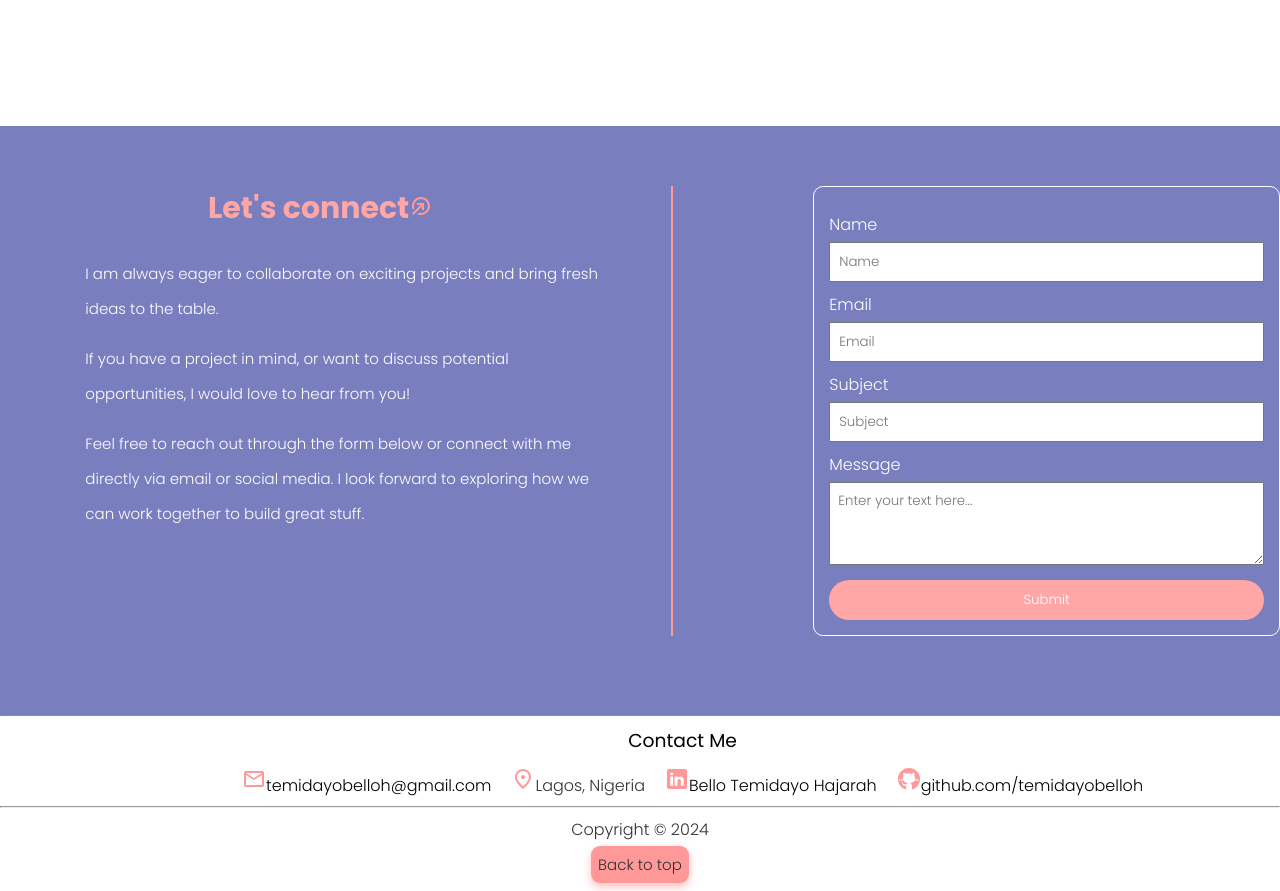
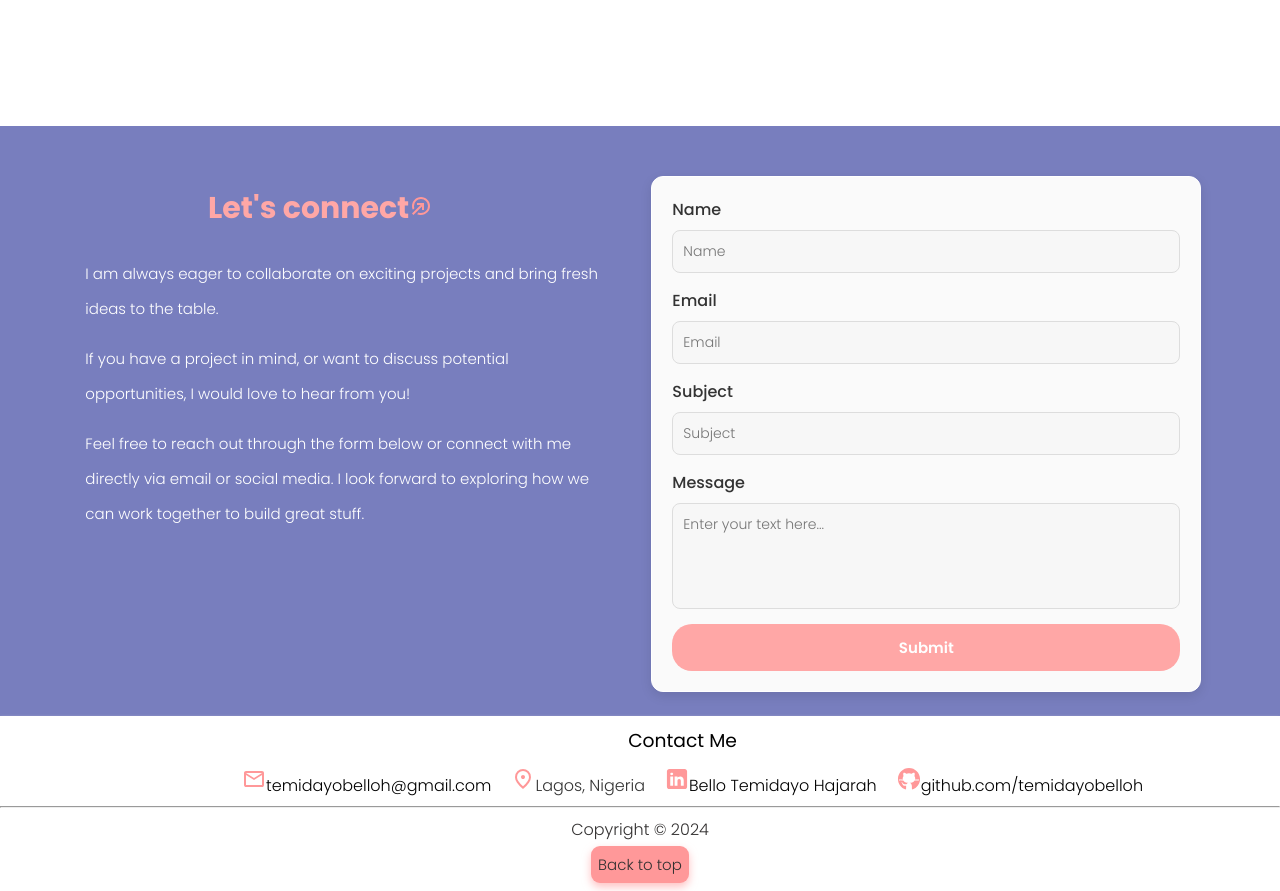
Before and after one commit to temidayobelloh/my_Portfolio, a React (Create React App) app: page / in a window 1280 px wide. Shown: the part 3020-3911 px from the top of the page. Built offline with nearby package versions, Linux system fonts and the light colour scheme.

Commit message:
worked on the form content

```diff
--- a/src/Components/Contact/contact.css
+++ b/src/Components/Contact/contact.css
@@ -31,20 +31,20 @@
     margin-top: 15px;
 }
 
+/* Form Styling */
 .form-content {
     display: flex;
     flex-direction: column;
     align-items: center;
-    max-width: 1440px;
-    height: 450px;
+    max-width: 550px; /* Keeps the form compact on large screens */
+    height: auto;
     margin: 0 auto;
-    margin-top: 60px;
-    margin-left: 140.33px;
-    padding: 15px;
+    margin-top: 50px;
+    padding: 20px;
     border: 1px solid white;
-    border-radius: 10px;
-    opacity: 0;
-    transform: translateY(30px);
+    border-radius: 12px;
+    background-color: #fafafa;
+    box-shadow: 0 4px 12px rgba(0, 0, 0, 0.1);
     transition: opacity 0.8s ease, transform 0.8s ease;
 }
 
@@ -53,86 +53,91 @@
     transform: translateY(0);
 }
 
+/* Label Styling */
 label {
     width: 100%;
-    margin-top: 10px;
+    margin-bottom: 8px;
+    font-size: 16px;
+    color: #333;
+    font-weight: 500;
     text-align: left;
 }
 
+/* Input and Textarea Styling */
 input, textarea {
     width: 100%;
-    padding: 8px;
-    margin-top: 5px;
+    padding: 10px;
+    margin-bottom: 15px;
+    border: 1px solid #ddd;
+    border-radius: 8px;
+    background-color: #f7f7f7;
+    font-size: 14px;
+    color: #333;
     box-sizing: border-box;
+    transition: border-color 0.3s ease;
 }
 
+input:focus, textarea:focus {
+    outline: none;
+    border-color: #ffa7a6;
+    background-color: white;
+}
+
+textarea {
+    resize: none;
+}
+
+/* Button Styling */
 #contact-button {
     width: 100%;
-    padding: 10px;
-    margin-top: 15px;
+    padding: 12px;
     background-color: #ffa7a6;
     color: white;
     border: none;
     cursor: pointer;
     border-radius: 20px;
+    font-size: 15px;
+    font-weight: 600;
+    transition: background-color 0.3s ease, transform 0.2s ease;
 }
 
 #contact-button:hover {
     background-color: #ff6b6b;
+    transform: scale(1.02);
 }
 
-.vertical-line {
-    margin-top: 60px;
-    width: 2px;
-    height: 450px;
-    background-color: #ff9899;
-    padding: 0;
-    margin-left: 20px;
-}
-
+/* Responsive Adjustments for screens below 768px */
 @media (max-width: 768px) {
-    .contact-info-wrapper {
-        flex-direction: column;
-        align-items: center;
-        padding: 20px;
-        height: auto;
-    }
-
-    .contact-header {
-        font-size: 16px;
-        padding-top: 20px;
-    }
-
-    .contact-intro {
-        width: 80%;
-        height: auto;
-        font-size: 13px;
-        line-height: 1.5;
-        margin: 10px auto;
-        text-align: left;
-    }
-
     .form-content {
-        width: 80%;
-        height: auto;
-        margin: 20px auto;
-        border: 1px solid white;
-        padding: 10px;
-        margin-right: 80px;
-        font-size: 13px;
-    }
-
-    .vertical-line {
-        display: none;
+        max-width: 80%; /* Adjusted width for tablets */
+        padding: 15px;
+        margin-left: 0; /* Centered form on smaller screens */
     }
 
     input, textarea {
-        width: 100%;
+        font-size: 14px;
+    }
+
+    #contact-button {
+        font-size: 14px;
+        padding: 10px;
+    }
+}
+
+/* Responsive Adjustments for screens below 390px */
+@media (max-width: 390px) {
+    .form-content {
+        width: 95%; /* Fills most of the screen width */
+        padding: 10px;
+    }
+
+    input, textarea {
+        padding: 8px;
         font-size: 13px;
     }
 
     #contact-button {
-        width: 100%;
-        font-size: 14px;
+        font-size: 13px;
+        padding: 10px;
     }
 }
```
